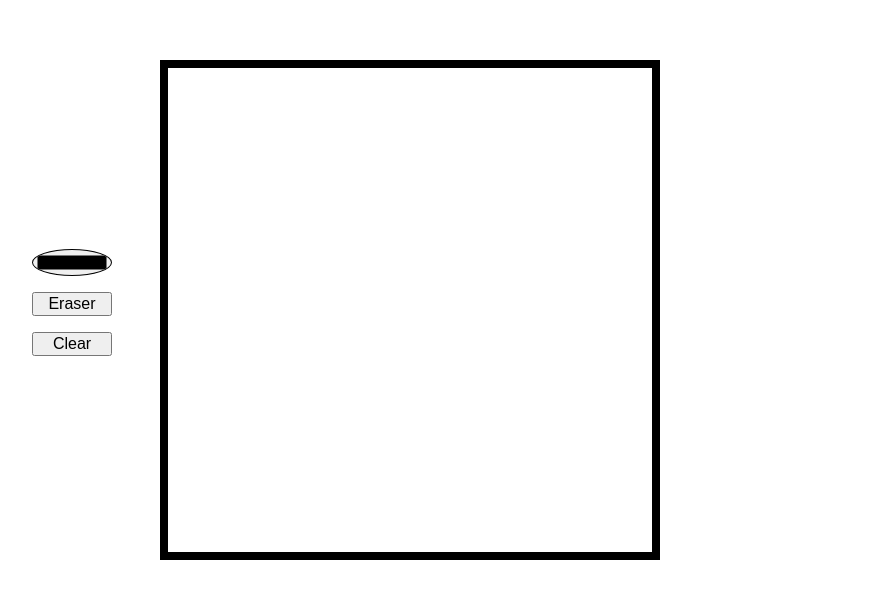
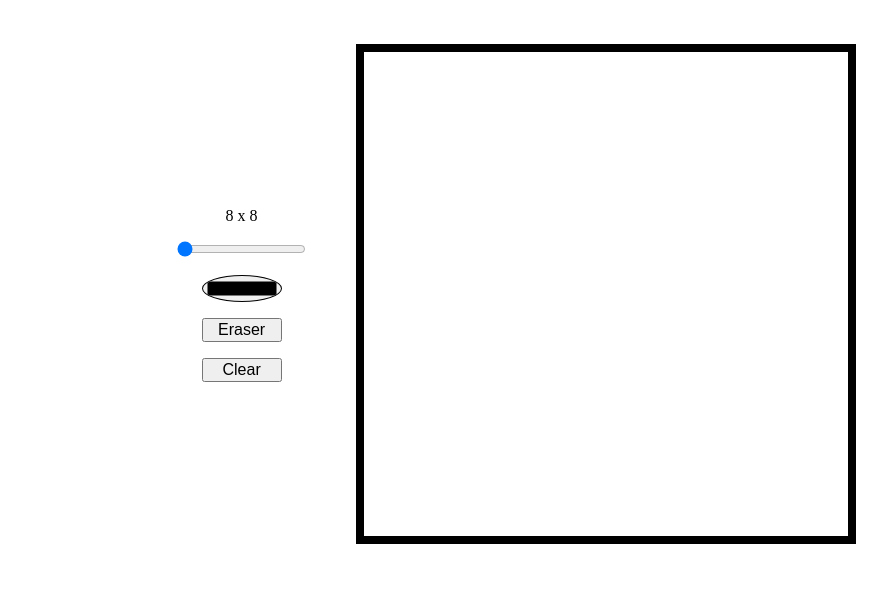
Before and after one commit to tserrante/Etch-a-Sketch, a plain HTML site: page index.html in a window 1280 px wide. Shown: the part 158-756 px from the top of the page, without its empty margins (58-945 px from the left). Drawn offline with Linux system fonts and the light colour scheme.

Commit message:
added grid dimensions slider and display for slider

```diff
--- a/index.html
+++ b/index.html
@@ -15,9 +15,12 @@
 
     <main class="main">
         <div class="settings-panel">
+            <span id="display" class="btn">0 x 0</span>
+            <input id="dimensions" class="btn" type="range" value="3" min="3" max="9">
             <input id="palette" class="btn" type="color" value="#000000">
             <button id="eraser" class="btn">Eraser</button>
             <button id="clearBtn" class="btn">Clear</button>
+
         </div>
         <div class="grid-container"></div>
 
--- a/script.js
+++ b/script.js
@@ -2,11 +2,22 @@
 const cols = 32;
 const rows = 32;
 
+// dimensions display
+const display = document.querySelector("#display");
+
+//grid dimension slider
+const dims = document.querySelector('#dimensions');
+// get default dimensions of slider
+const defDims = dims.getAttribute('value');
+// display default dimensions
+display.innerText = `${0+Math.pow(2, defDims)} x ${0+Math.pow(2, defDims)}`;
+
+// From color palette
+const colorPalette = document.querySelector('#palette');
 
 // Clear button resets color grid
 const clearButton = document.querySelector('#clearBtn');
-// From color palette
-const colorPalette = document.querySelector('#palette');
+
 // eraser
 const eraser = document.querySelector('#eraser');
 
@@ -17,8 +28,8 @@ var color = colorPalette.getAttribute('value');
 
 // get grid container and give it a size of rows x cols
 const gridContainer = document.querySelector('.grid-container');
-gridContainer.style.setProperty('--grid-rows', rows);
-gridContainer.style.setProperty('--grid-cols', cols);
+gridContainer.style.setProperty('--grid-rows', dims.value);
+gridContainer.style.setProperty('--grid-cols', dims.value);
 
 // fill the grid container with grid items
 for (let i = 0; i < (rows * cols); i++) {
@@ -29,9 +40,6 @@ for (let i = 0; i < (rows * cols); i++) {
 
 const gridItems = document.querySelectorAll('.grid-item');
 gridItems.forEach((item) => {
-
-
-
     item.addEventListener('mouseover', () => {
         item.style.backgroundColor = color;
     });
@@ -48,5 +56,12 @@ clearButton.addEventListener('click', () => {
 });
 eraser.addEventListener('click', () => {
     color = 'white';
-    console.log();
 });
+dims.addEventListener('change', (e) => {
+    // increment grid size in powers of 2
+    // from 2^3 -> 2^9
+    let power = e.target.value;
+    let result = Math.pow(2, power);
+    // display above slider
+    display.innerText = `${0+result} x ${0+result}`;
+});
--- a/style.css
+++ b/style.css
@@ -24,10 +24,10 @@ body *+* {
 
 .main {
     display: flex;
-    justify-content: flex-start;
+    justify-content: center;
     align-items: center;
     max-width: 1100px;
-    margin: 1em auto;
+    margin: 0 auto;
     gap: 3em;
 }
 
@@ -42,6 +42,15 @@ body *+* {
     width: 5em;
 }
 
+#display {
+    width: fit-content;
+    text-align: center;
+}
+
+#dimensions {
+    width: fit-content;
+}
+
 #palette {
     border-radius: 100%;
 }
@@ -53,6 +62,8 @@ body *+* {
     grid-template-columns: repeat(var(--grid-cols), 1fr);
     padding: 0;
     gap: 0;
+    margin: 0;
+    margin-right: 8.3em;
     width: 500px;
     height: 500px;
 }
```
